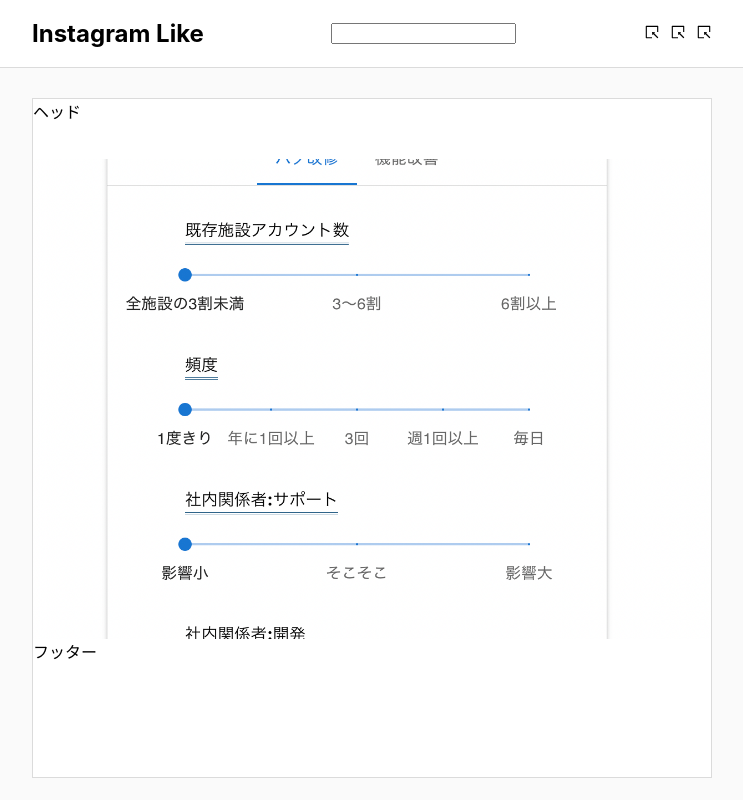
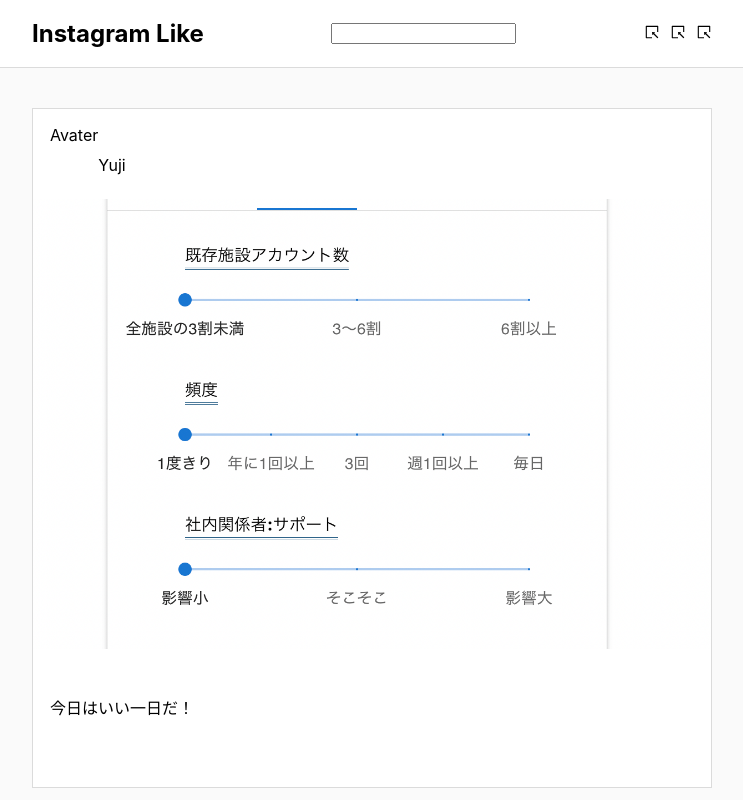
Before and after one commit to Yuji5117/insta-like-next, a Next.js app: page / in a window 1280 px wide. Shown: the top 800 px of the page, without its empty margins (268-1011 px from the left). Built offline with nearby package versions, Linux system fonts and the light colour scheme.

Commit message:
Postデータをループして表示させるように修正

```diff
--- a/components/MainBoard.tsx
+++ b/components/MainBoard.tsx
@@ -1,11 +1,32 @@
-import React from "react";
+import React, { useState } from "react";
 import styled from "styled-components";
 import PostCards from "./PostCards";
 
+import { GrAddCircle } from "react-icons/gr";
+
 const MainBoard = () => {
+  const [posts, setPosts] = useState([
+    {
+      id: 1,
+      name: "Yuji",
+      imgSrc: "/test_image.png",
+      content: "今日はいい一日だ！",
+    },
+    {
+      id: 2,
+      name: "Bob",
+      imgSrc: "/test_image.png",
+      content: "今日は最悪な一日だ！",
+    },
+  ]);
+
   return (
     <Wrapper>
-      <PostCards />
+      {/* <label htmlFor="">
+        <AddButton></AddButton>
+        <GrAddCircle></GrAddCircle>
+      </label> */}
+      <PostCards posts={posts} />
     </Wrapper>
   );
 };
@@ -16,3 +37,7 @@ const Wrapper = styled.div`
   max-width: 680px;
   margin: 0 auto;
 `;
+
+// const AddButton = styled.button`
+//   display: none;
+// `;
--- a/components/PostCard.tsx
+++ b/components/PostCard.tsx
@@ -1,14 +1,28 @@
 import React from "react";
 import styled from "styled-components";
 
-const PostCard = () => {
+import PostHeader from "./PostHeader";
+import PostImage from "./PostImage";
+import PostFooter from "./PostFooter";
+
+interface PropsType {
+  name: string;
+  imgSrc: string;
+  content: string;
+}
+
+const PostCard = ({ name, imgSrc, content }: PropsType) => {
   return (
     <Wrapper>
-      <Header>ヘッド</Header>
+      <Header>
+        <PostHeader name={name} />
+      </Header>
       <Body>
-        <Image src="/test_image.png" alt="" />
+        <PostImage imgSrc={imgSrc} />
       </Body>
-      <Footer>フッター</Footer>
+      <Footer>
+        <PostFooter content={content} />
+      </Footer>
     </Wrapper>
   );
 };
@@ -24,6 +38,9 @@ const Wrapper = styled.div`
 
 const Header = styled.div`
   height: 60px;
+  width: 95%;
+  margin: 0 auto;
+  display: flex;
 `;
 
 const Body = styled.div`
@@ -32,10 +49,6 @@ const Body = styled.div`
 
 const Footer = styled.div`
   height: 140px;
+  width: 95%;
+  margin: 0 auto;
 `;
-
-const Image = styled.img`
-  width: 100%;
-  height: 100%;
-  object-fit: cover;
-`;
--- a/components/PostCards.tsx
+++ b/components/PostCards.tsx
@@ -1,18 +1,45 @@
-import React from "react";
+import React, { useState } from "react";
 import styled from "styled-components";
 import PostCard from "./PostCard";
 
-const PostCards = () => {
+interface Post {
+  id: number;
+  name: string;
+  imgSrc: string;
+  content: string;
+}
+
+interface PropTypes {
+  posts: Post[];
+}
+
+const PostCards = ({ posts }: PropTypes) => {
   return (
-    <Wrapper>
-      <PostCard />
-    </Wrapper>
+    <>
+      <ListContainer>
+        {posts.map((post) => (
+          <ListItem key={post.id}>
+            <PostCard
+              name={post.name}
+              imgSrc={post.imgSrc}
+              content={post.content}
+            />
+          </ListItem>
+        ))}
+      </ListContainer>
+    </>
   );
 };
 
 export default PostCards;
 
-const Wrapper = styled.div`
+const ListContainer = styled.ul`
   width: 100%;
-  padding: 30px 0;
+  padding: 40px 0;
+
+  & * + * {
+    padding-top: 30px;
+  }
 `;
+
+const ListItem = styled.li``;
--- /dev/null
+++ b/components/PostFooter.tsx
@@ -0,0 +1,16 @@
+import React from "react";
+import styled from "styled-components";
+
+interface PropsType {
+  content: string;
+}
+
+const PostFooter = ({ content }: PropsType) => {
+  return (
+    <>
+      <p>{content}</p>
+    </>
+  );
+};
+
+export default PostFooter;
--- /dev/null
+++ b/components/PostHeader.tsx
@@ -0,0 +1,16 @@
+import React from "react";
+
+interface PropsType {
+  name: string;
+}
+
+const PostHeader = ({ name }: PropsType) => {
+  return (
+    <>
+      <p>Avater</p>
+      <p>{name}</p>
+    </>
+  );
+};
+
+export default PostHeader;
--- /dev/null
+++ b/components/PostImage.tsx
@@ -0,0 +1,22 @@
+import React from "react";
+import styled from "styled-components";
+
+interface PropsType {
+  imgSrc: string;
+}
+
+const PostImage = ({ imgSrc }: PropsType) => {
+  return (
+    <>
+      <Image src={imgSrc} alt="Post Image" />
+    </>
+  );
+};
+
+export default PostImage;
+
+const Image = styled.img`
+  width: 100%;
+  height: 100%;
+  object-fit: cover;
+`;
```
